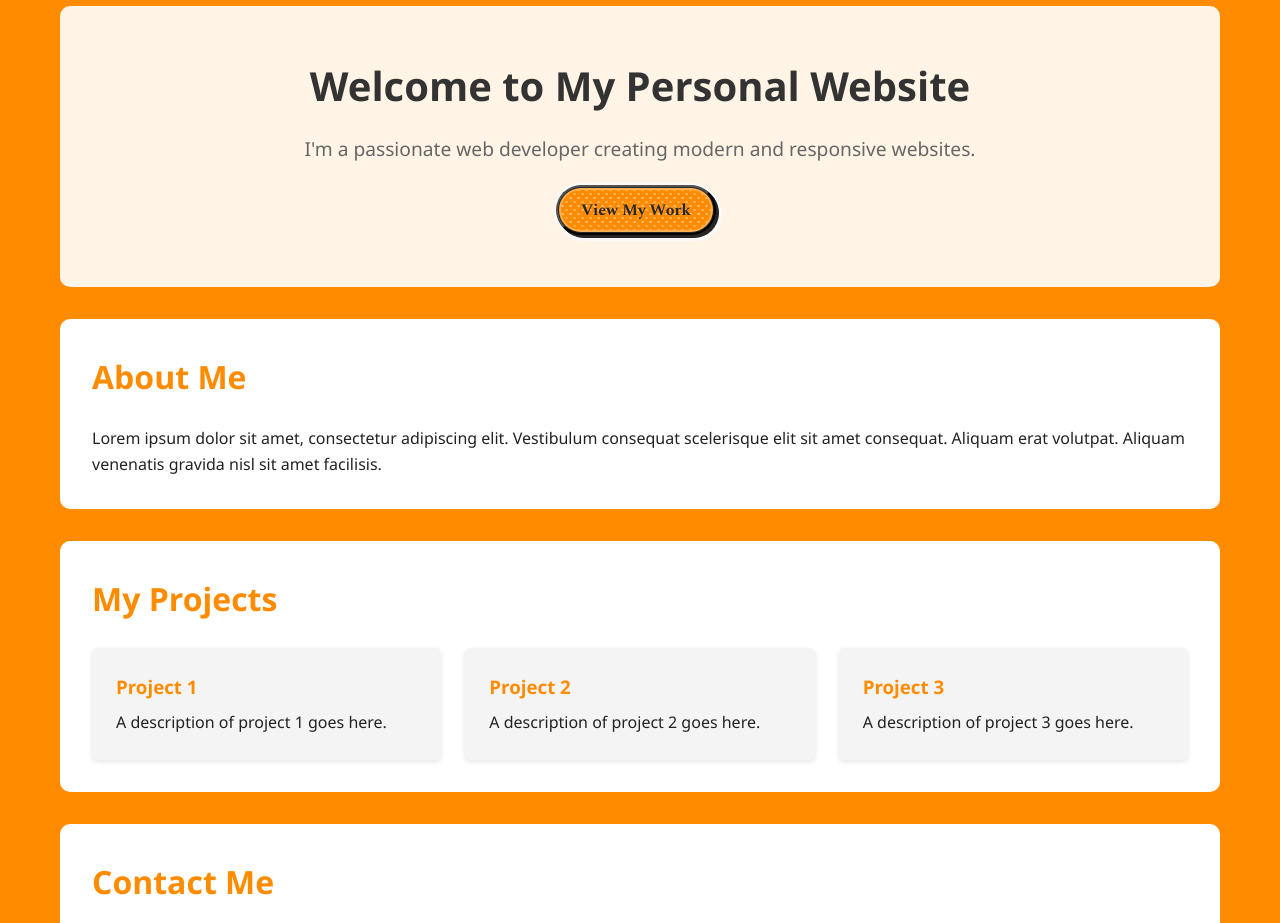
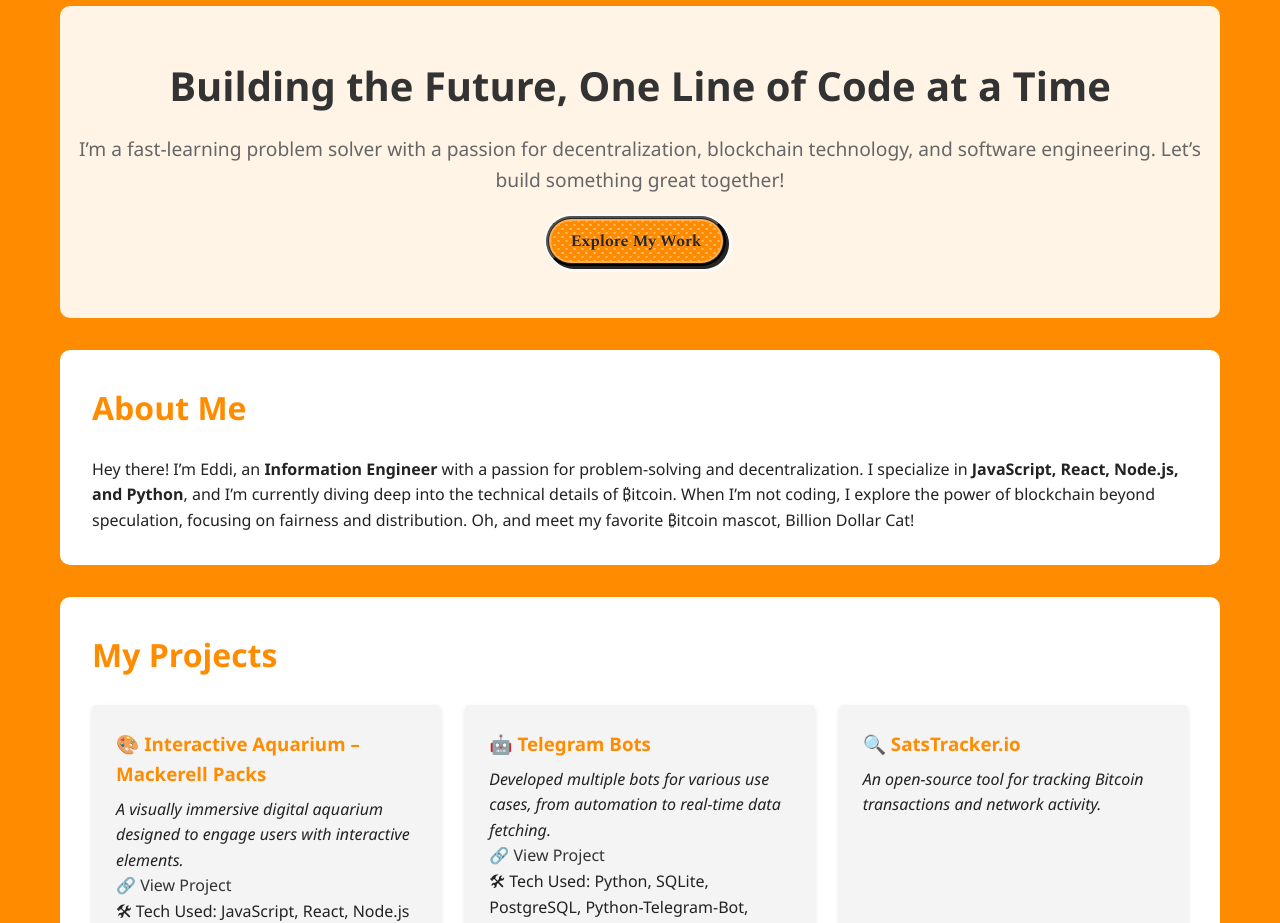
Before and after one commit to SequoiaB/ezanella_dot_com, a React (Create React App) app: page / in a window 1280 px wide. Shown: the part 120-1043 px from the top of the page. Built offline with nearby package versions, Linux system fonts and the light colour scheme; a web font is replaced by a local one.

Commit message:
updated content

```diff
--- a/src/components/Main.js
+++ b/src/components/Main.js
@@ -26,8 +26,8 @@ function Main() {
     <main className="main-content">
       <div className="container">
         <section className="hero">
-          <h2>Welcome to My Personal Website</h2>
-          <p>I'm a passionate web developer creating modern and responsive websites.</p>
+          <h2>Building the Future, One Line of Code at a Time</h2>
+          <p>I’m a fast-learning problem solver with a passion for decentralization, blockchain technology, and software engineering. Let’s build something great together!</p>
           <div className="button-container">
             <button
               className={`button ${isPressed ? 'pressed' : ''}`}
@@ -35,10 +35,10 @@ function Main() {
               onTouchEnd={handleTouchEnd}
               onTouchCancel={handleTouchEnd}
               onClick={handleClick}
-              aria-label="View My Work"
+              aria-label="Explore My Work"
             >
               <div>
-                <span>View My Work</span>
+                <span>Explore My Work</span>
               </div>
             </button>
           </div>
@@ -48,9 +48,10 @@ function Main() {
         <section id="about" className="about-section">
           <h2>About Me</h2>
           <p>
-            Lorem ipsum dolor sit amet, consectetur adipiscing elit. Vestibulum
-            consequat scelerisque elit sit amet consequat. Aliquam erat volutpat.
-            Aliquam venenatis gravida nisl sit amet facilisis.
+          Hey there! I’m Eddi, an <strong>Information Engineer</strong> with a passion for problem-solving and decentralization.
+          I specialize in <strong>JavaScript, React, Node.js, and Python</strong>, and I’m currently diving deep into the technical details of ₿itcoin.
+          When I’m not coding, I explore the power of blockchain beyond speculation, focusing on fairness and distribution.
+          Oh, and meet my favorite ₿itcoin mascot, Billion Dollar Cat!
           </p>
         </section>
 
@@ -59,16 +60,21 @@ function Main() {
           <h2>My Projects</h2>
           <div className="projects-grid">
             <div className="project-card">
-              <h3>Project 1</h3>
-              <p>A description of project 1 goes here.</p>
+              <h3>🎨 Interactive Aquarium – Mackerell Packs</h3>
+              <p><i>A visually immersive digital aquarium designed to engage users with interactive elements.</i></p>
+              <p>🔗 <a href="https://mackerelpacks.com/runes-rocket/" target="_blank" rel="noopener noreferrer">View Project</a></p>
+              <p>🛠 Tech Used: JavaScript, React, Node.js</p>
             </div>
             <div className="project-card">
-              <h3>Project 2</h3>
-              <p>A description of project 2 goes here.</p>
+              <h3>🤖 Telegram Bots</h3>
+              <p><i>Developed multiple bots for various use cases, from automation to real-time data fetching.</i></p>
+              <p>🔗 <a href="https://mackerelpacks.com/runes-rocket/" target="_blank" rel="noopener noreferrer">View Project</a></p>
+              <p>🛠 Tech Used: Python, SQLite, PostgreSQL, Python-Telegram-Bot, Telegram API</p>
             </div>
             <div className="project-card">
-              <h3>Project 3</h3>
-              <p>A description of project 3 goes here.</p>
+              <h3>🔍 SatsTracker.io</h3>
+              <p><i>An open-source tool for tracking Bitcoin transactions and network activity.</i></p>
+
             </div>
           </div>
         </section>
@@ -76,7 +82,7 @@ function Main() {
         {/* Contact section */}
         <section id="contact" className="contact-section">
           <h2>Contact Me</h2>
-          <p>Feel free to reach out to me at: example@email.com</p>
+          <p>Let’s connect! Whether you want to discuss a project, ask about Bitcoin, or just say hi, feel free to reach out through any of the platforms below.</p>
         </section>
       </div>
     </main>
```
Also changed, not shown: src/assets/images/billy.png (added).
